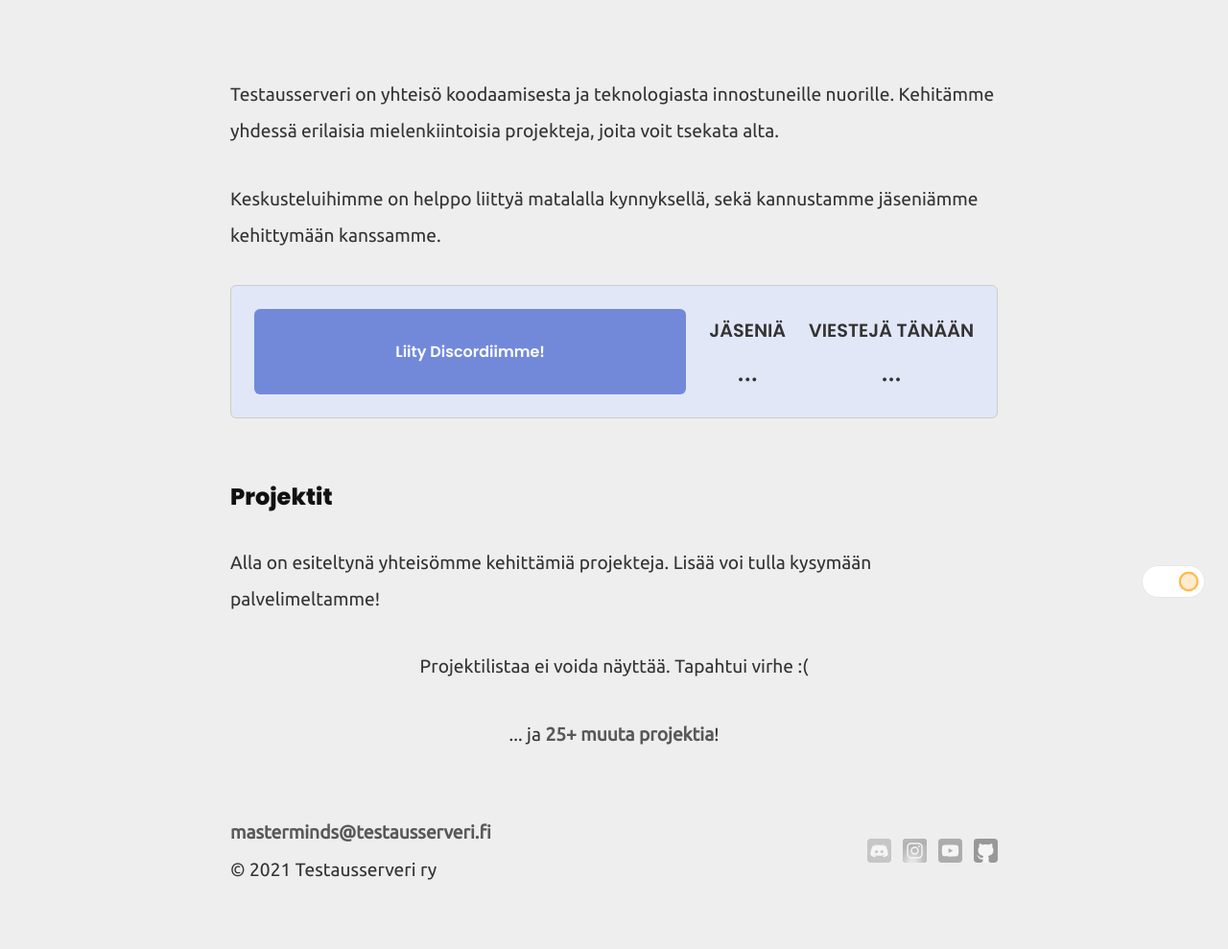
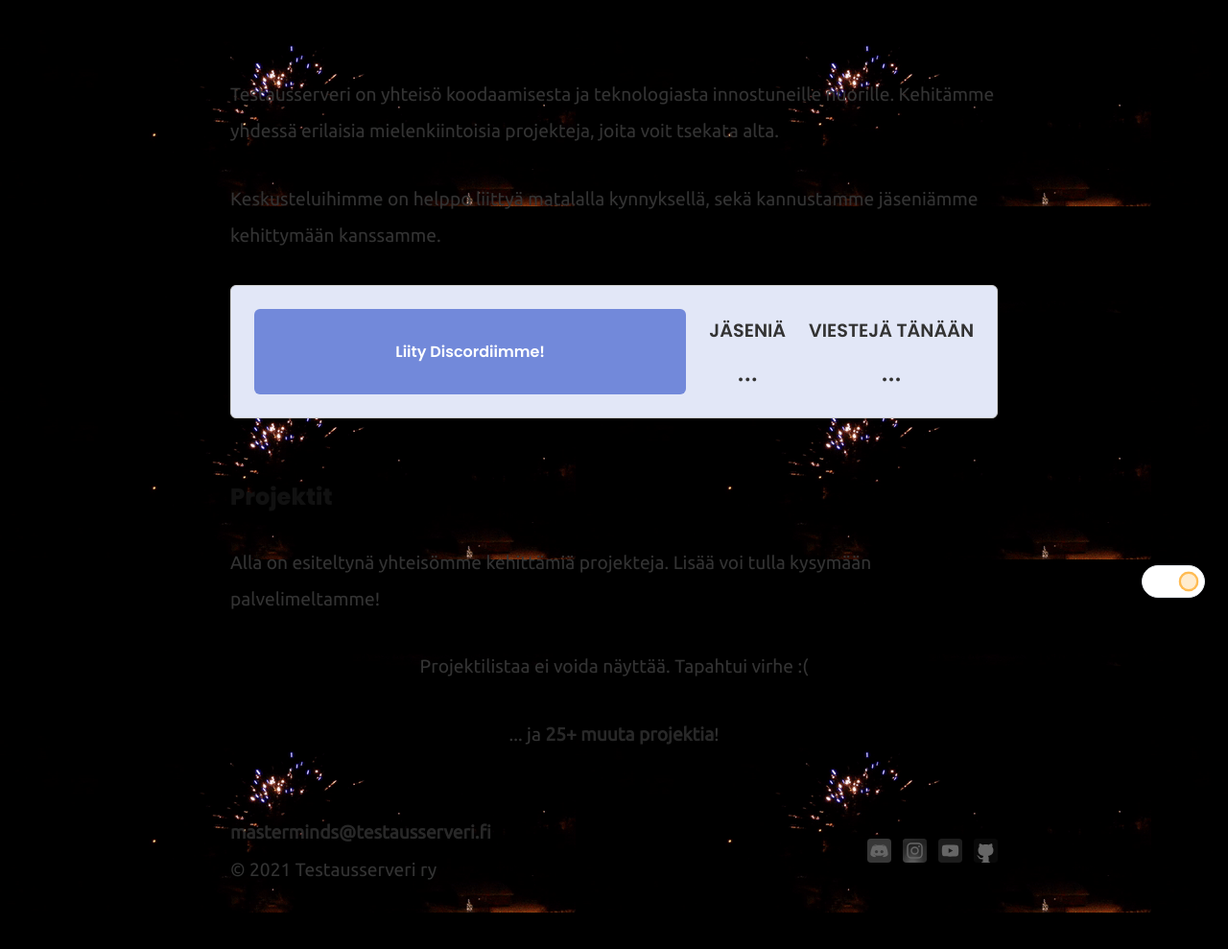
Before and after one commit to Testausserveri/testausserveri.fi, a PHP site: page / in a window 1280 px wide. Shown: the part 153-1142 px from the top of the page at 96% size. Run offline with PHP 8.4, Linux system fonts and the light colour scheme; some libraries are stand-ins or nearby versions.

Commit message:
Update main.css

```diff
--- a/main.css
+++ b/main.css
@@ -29,7 +29,7 @@
 }
 
 body {
-    background: var(--background);
+    background-image: url('/assets/fireworks.gif');
     margin: 2rem;
     transition: background-color 0.2s, color 0.2s, filter 0.2s, border 0.2s;
 
```
